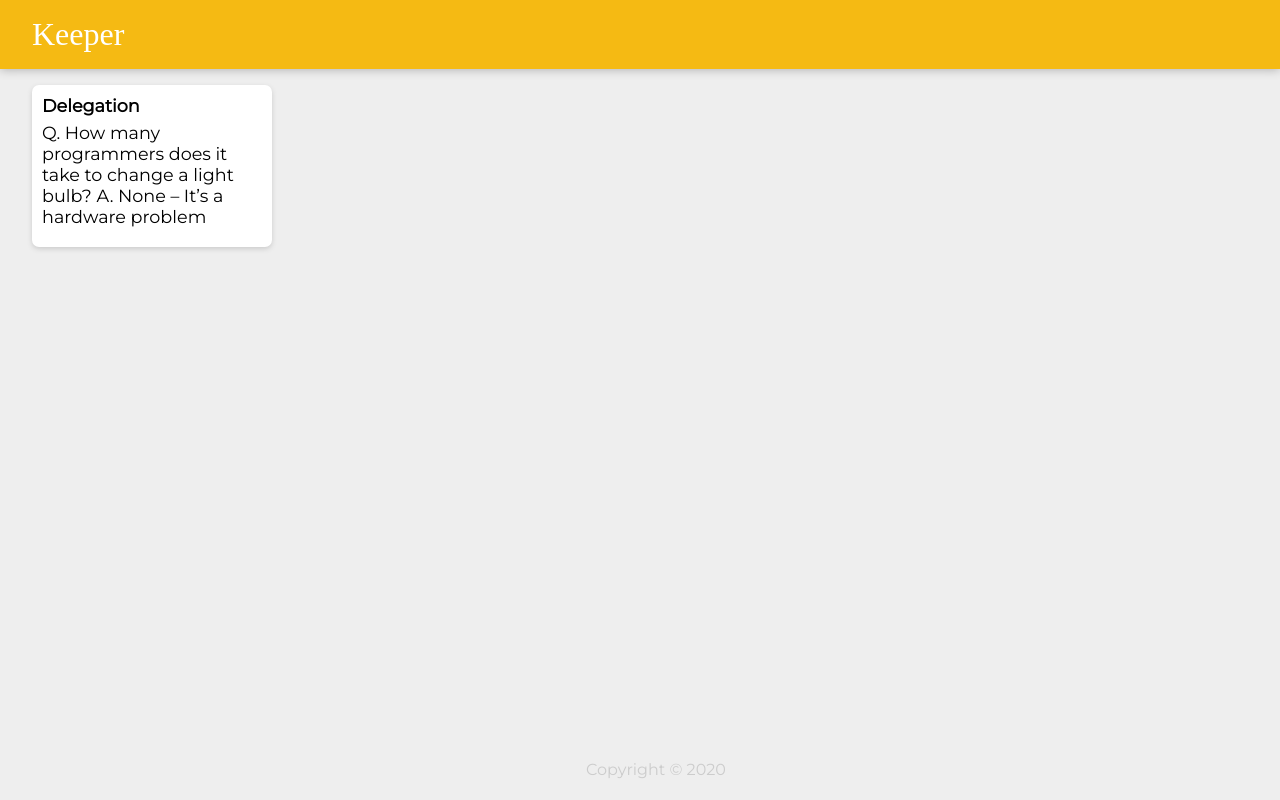
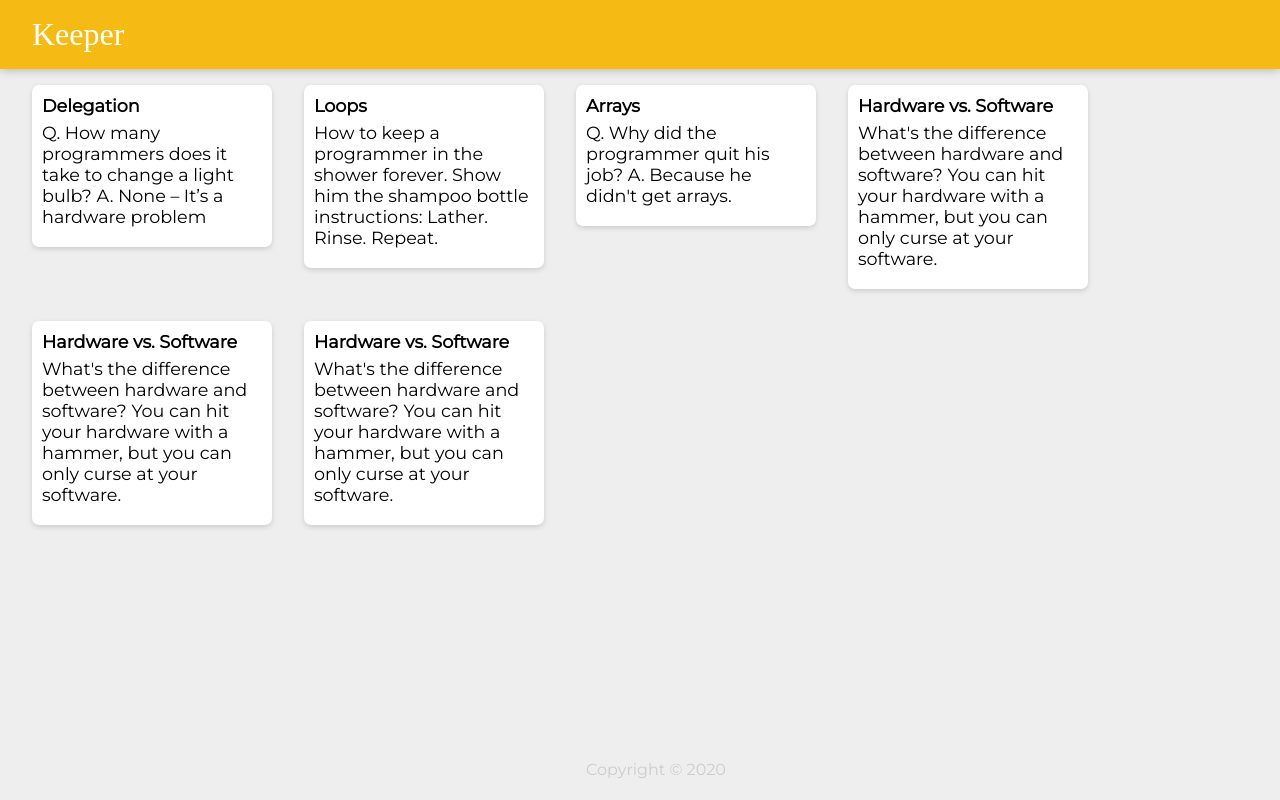
Before and after one commit to vikramoff24/Make-Notes, a React (Create React App) app: page / in a window 1280 px wide. Built offline with nearby package versions, Linux system fonts and the light colour scheme; a web font is replaced by a local one.

Commit message:
Added Arrow Function

```diff
--- a/src/Components/App.jsx
+++ b/src/Components/App.jsx
@@ -3,11 +3,17 @@ import Header from "./Header";
 import Footer from "./Footer";
 import Note from "./Note";
 import Notes from "../Notes"
+
 function App()
 {
-    return <div><Header/>
-    <Note key={Notes[0].key} title={Notes[0].title} content={Notes[0].content}/>
-    <Footer/>
+    return <div>
+
+    <Header/>
+   {Notes.map(note=>(<Note key={note.key}
+     title={note.title}
+     content={note.content}/>))}
+
+     <Footer/>
     </div>
 }
 export default App;
--- a/src/Notes.js
+++ b/src/Notes.js
@@ -22,6 +22,18 @@ const notes = [
       title: "Hardware vs. Software",
       content:
         "What's the difference between hardware and software? You can hit your hardware with a hammer, but you can only curse at your software."
+    },
+    {
+      key: 4,
+      title: "Hardware vs. Software",
+      content:
+        "What's the difference between hardware and software? You can hit your hardware with a hammer, but you can only curse at your software."
+    },
+    {
+      key: 4,
+      title: "Hardware vs. Software",
+      content:
+        "What's the difference between hardware and software? You can hit your hardware with a hammer, but you can only curse at your software."
     }
   ];
 
```
